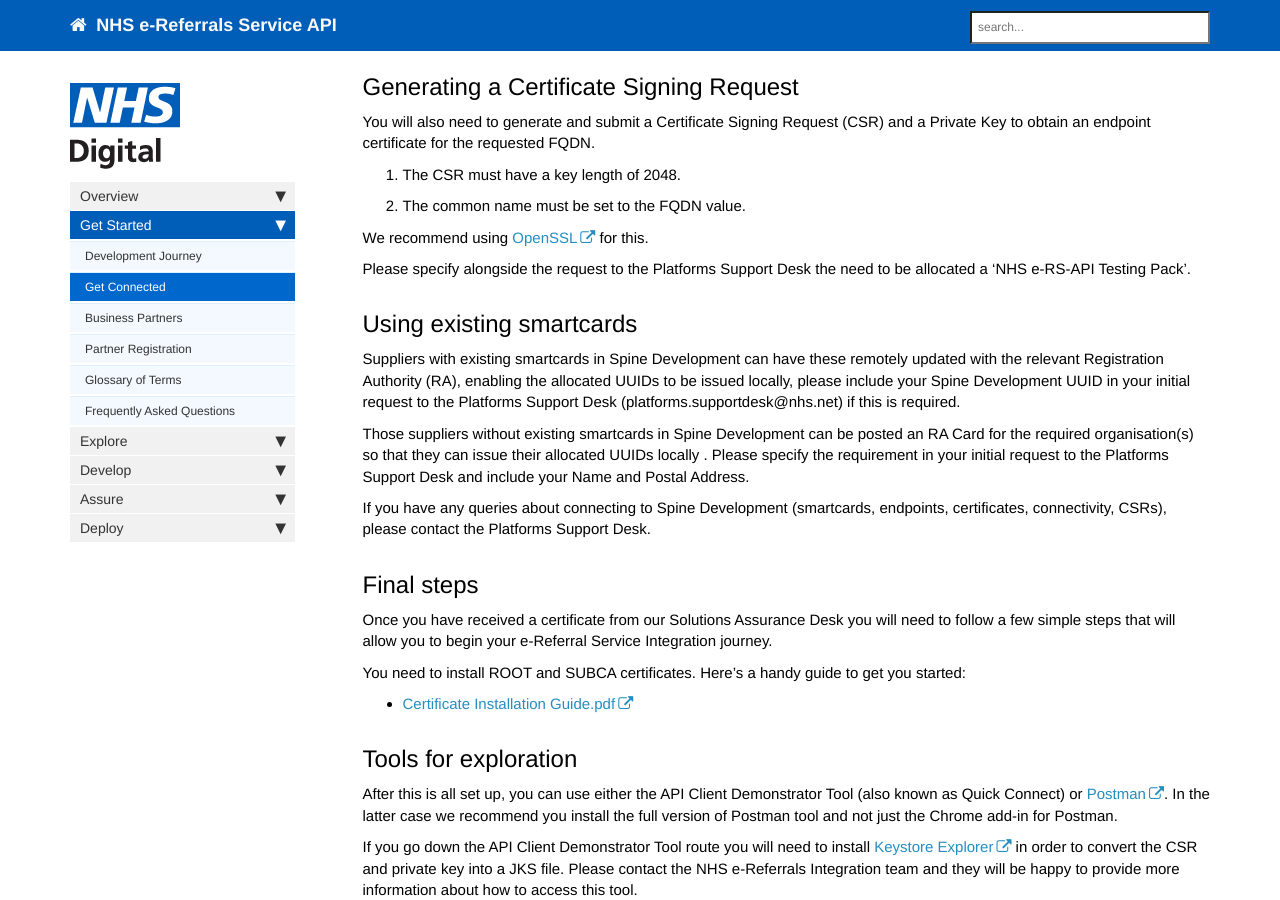
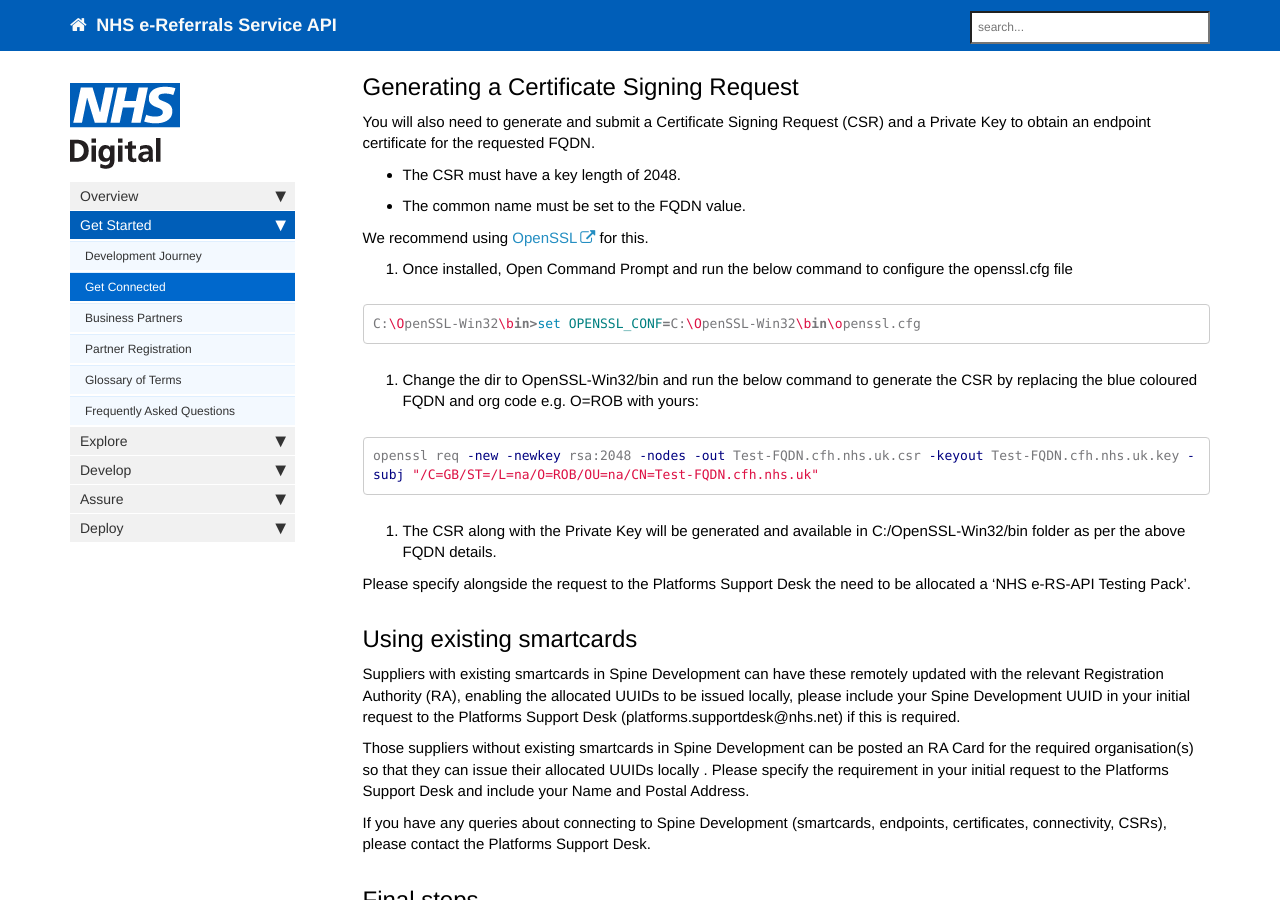
Before and after one commit to nhsconnect/digital-referrals, a Jekyll site: the page built from pages/getstarted/getstarted_get_connected.md, in a window 1280 px wide and 900 px high, scrolled down 886 px. Built offline with Jekyll 4.4.1, drawn with Linux system fonts in a browser that asks for light colours; nearby versions of some CDN libraries; comment, search, counter and statistics services are not loaded.

Commit message:
More details regarding CSR generation

````diff
--- a/pages/getstarted/getstarted_get_connected.md
+++ b/pages/getstarted/getstarted_get_connected.md
@@ -41,10 +41,24 @@ Once you have downloaded the form, please enter the following information and re
 
 You will also need to generate and submit a Certificate Signing Request (CSR) and a Private Key to obtain an endpoint certificate for the requested FQDN.
 
-1. The CSR must have a key length of 2048.
-2. The common name must be set to the FQDN value.
+* The CSR must have a key length of 2048.
+* The common name must be set to the FQDN value.
 
 We recommend using [OpenSSL](http://slproweb.com/products/Win32OpenSSL.html) for this.
+
+1. Once installed, Open Command Prompt and run the below command to configure the openssl.cfg file
+
+```shell
+C:\OpenSSL-Win32\bin>set OPENSSL_CONF=C:\OpenSSL-Win32\bin\openssl.cfg
+```
+
+2. Change the dir to OpenSSL-Win32/bin and run the below command to generate the CSR by replacing the blue coloured FQDN and org code e.g. O=ROB with yours:
+
+```shell
+openssl req -new -newkey rsa:2048 -nodes -out Test-FQDN.cfh.nhs.uk.csr -keyout Test-FQDN.cfh.nhs.uk.key -subj "/C=GB/ST=/L=na/O=ROB/OU=na/CN=Test-FQDN.cfh.nhs.uk"
+```
+
+3. The CSR along with the Private Key will be generated and available in C:/OpenSSL-Win32/bin folder as per the above FQDN details.
 
 Please specify alongside the request to the Platforms Support Desk the need to be allocated a ‘NHS e-RS-API Testing Pack’.
 
````
